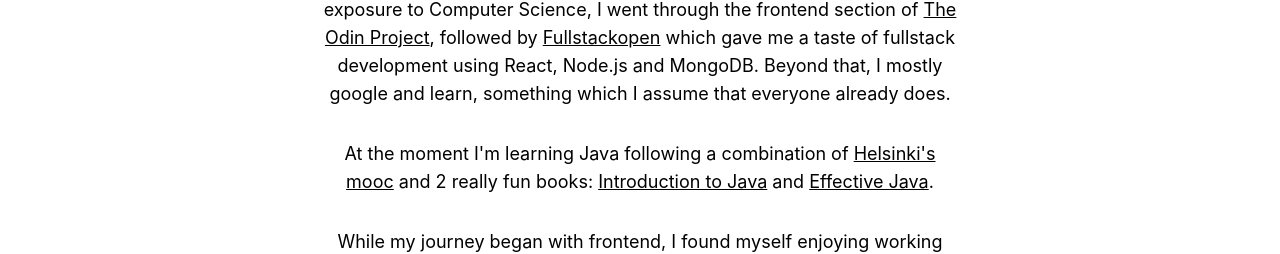
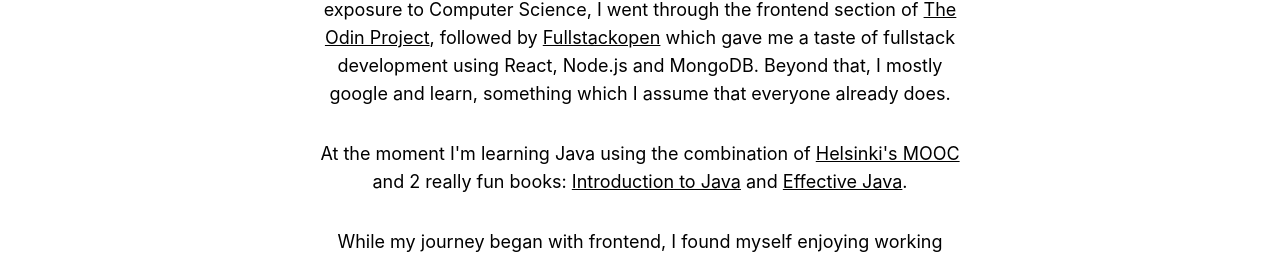
Before and after one commit to thanosades/nextjs-portfolio, a Next.js app: page / in a window 1280 px wide. Shown: the part 1132-1386 px from the top of the page. Built offline with nearby package versions, Linux system fonts and the light colour scheme; no server answers.

Commit message:
fix about error

```diff
--- a/components/About.js
+++ b/components/About.js
@@ -11,7 +11,7 @@
             Once I completed my elementary exposure to Computer Science, I went through the frontend section of <a href="https://www.theodinproject.com/">The Odin Project</a>, followed
             by <a href="https://fullstackopen.com/en/">Fullstackopen</a> which gave me a taste of fullstack development using React, Node.js and MongoDB.
             Beyond that, I mostly google and learn, something which I assume that everyone already does.</p>
-          <p>At the moment I&apos;m learning Java following a combination of <a href="https://java-programming.mooc.fi/">Helsinki&apos;s mooc</a> and 2 really fun
+          <p>At the moment I&apos;m learning Java using the combination of <a href="https://java-programming.mooc.fi/">Helsinki&apos;s MOOC</a> and 2 really fun
             books: <a href="https://www.amazon.com/Introduction-Programming-Structures-Comprehensive-Version/dp/0136520235">Introduction to Java</a> and <a href="https://www.amazon.com/Effective-Java-Joshua-Bloch/dp/0134685997">Effective Java</a>.</p>
           <p>While my journey began with frontend, I found myself enjoying working with backend and the programming logic that makes services tick.</p>
           <p>My greatest priority is to find a place where I can decidate my days to grow as a developer and contribute in a positive way.</p>
```
